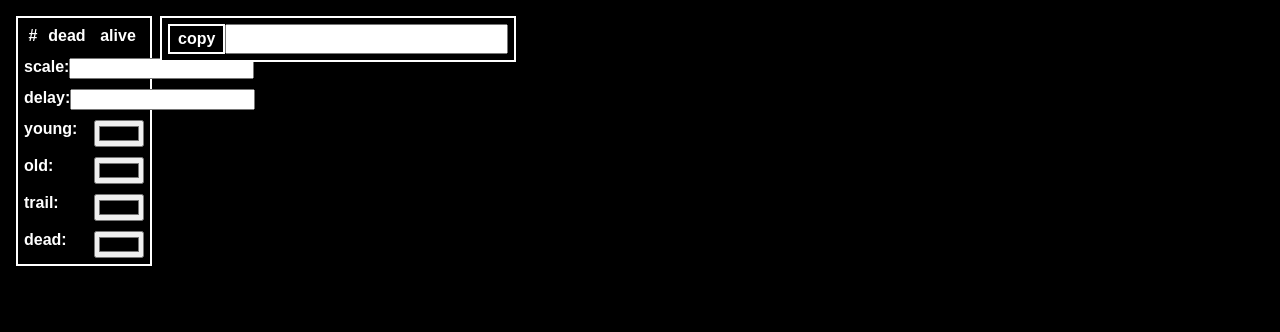
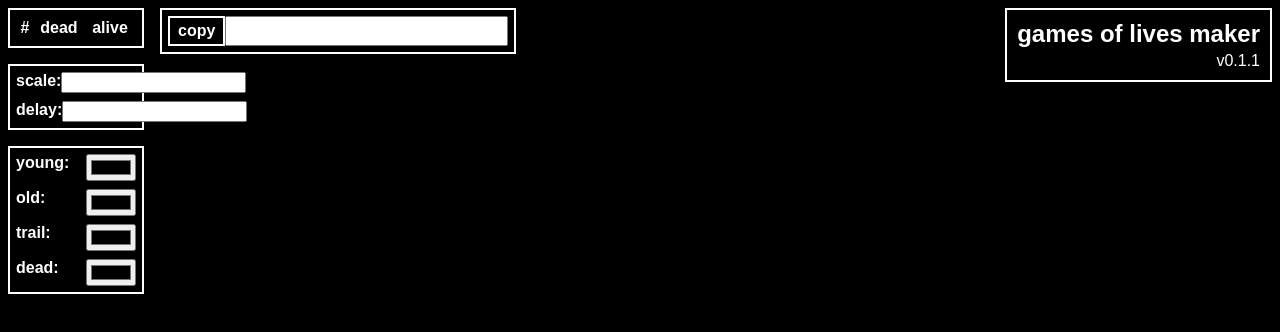
Before and after one commit to bandaloo/gpu-games-of-lives, a website: page index.html in a window 1280 px wide. Drawn offline with Linux system fonts and the light colour scheme.

Commit message:
worked on gui and made rules update

```diff
--- a/index.html
+++ b/index.html
@@ -8,11 +8,7 @@
       }
 
       .message {
-        position: absolute;
-        top: 0px;
-        z-index: 2;
-        margin-left: 16px;
-        margin-top: 16px;
+        margin: 8px;
         color: white;
         font-family: sans-serif;
         width: 120px;
@@ -33,12 +29,25 @@
       }
 
       .space {
-        margin-top: 10px;
+        margin-top: 8px;
+        margin-bottom: 8px;
       }
 
       .control {
         display: flex;
         justify-content: space-between;
+      }
+
+      .bar {
+        display: flex;
+        flex-direction: column;
+        justify-content: space-between;
+      }
+
+      .overlay {
+        top: 0px;
+        z-index: 2;
+        position: absolute;
       }
 
       .button {
@@ -60,12 +69,22 @@
         resize: none;
         word-break: break-all;
       }
+
+      .control:first-child {
+        margin-top: 0px;
+      }
+
+      .control:last-child {
+        margin-bottom: 0px;
+      }
     </style>
   </head>
   <body>
     <div class="canvasholder">
       <canvas id="gl"></canvas>
     </div>
+    <div id="guiholder">
+      <div class="bar overlay">
         <div class="message">
           <table id="rulestable" class="rules" style="width:100%">
             <tr>
@@ -74,7 +93,8 @@
               <th>alive</th>
             </tr>
           </table>
-
+        </div>
+        <div class="message">
           <div class="control space">
             <b>scale: </b>
             <input id="scale" type="number" />
@@ -83,6 +103,8 @@
             <b>delay: </b>
             <input id="delay" type="number" />
           </div>
+        </div>
+        <div class="message">
           <div class="control space">
             <b>young: </b>
             <input id="youngcolor" type="color" />
@@ -100,7 +122,8 @@
             <input id="deadcolor" type="color" />
           </div>
         </div>
-    <div class="message control" style="margin-left: 160px; width: 340px">
+      </div>
+      <div class="message control overlay" style="left: 152px; width: 340px">
         <button class="button" id="copybutton">copy</button>
         <textarea
           readonly
@@ -110,6 +133,11 @@
           cols="50"
         ></textarea>
       </div>
+      <div class="message overlay" style="right: 0px; width: auto">
+        <h2 style="margin: 4px">games of lives maker</h2>
+        <p style="margin: 4px; text-align: right;">v0.1.1</p>
+      </div>
+    </div>
   </body>
   <!-- running this script here ensures DOM is loaded by now -->
   <script src="bundle.js" type="module"></script>
--- a/package.json
+++ b/package.json
@@ -1,8 +1,8 @@
 {
   "name": "gpu-games-of-lives",
-  "version": "0.1.0",
+  "version": "0.1.1",
   "description": "web toy for making variants of game of life",
-  "main": "index.js",
+  "main": "main.js",
   "scripts": {
     "test": "echo \"Error: no test specified\" && exit 1",
     "build": "npx browserify -t glslify main.js -o bundle.js",
--- a/rulescontrols.js
+++ b/rulescontrols.js
@@ -80,6 +80,7 @@ class CheckPair {
       checkbox.addEventListener("click", () => {
         currentRules[this.num] = this.getRuleNum();
         rulesUpToDate = false;
+        generateShareUrl();
       });
 
       return checkbox;
```
Also changed, not shown: 1 other file. Lines whose indentation alone changed are shown as unchanged.
